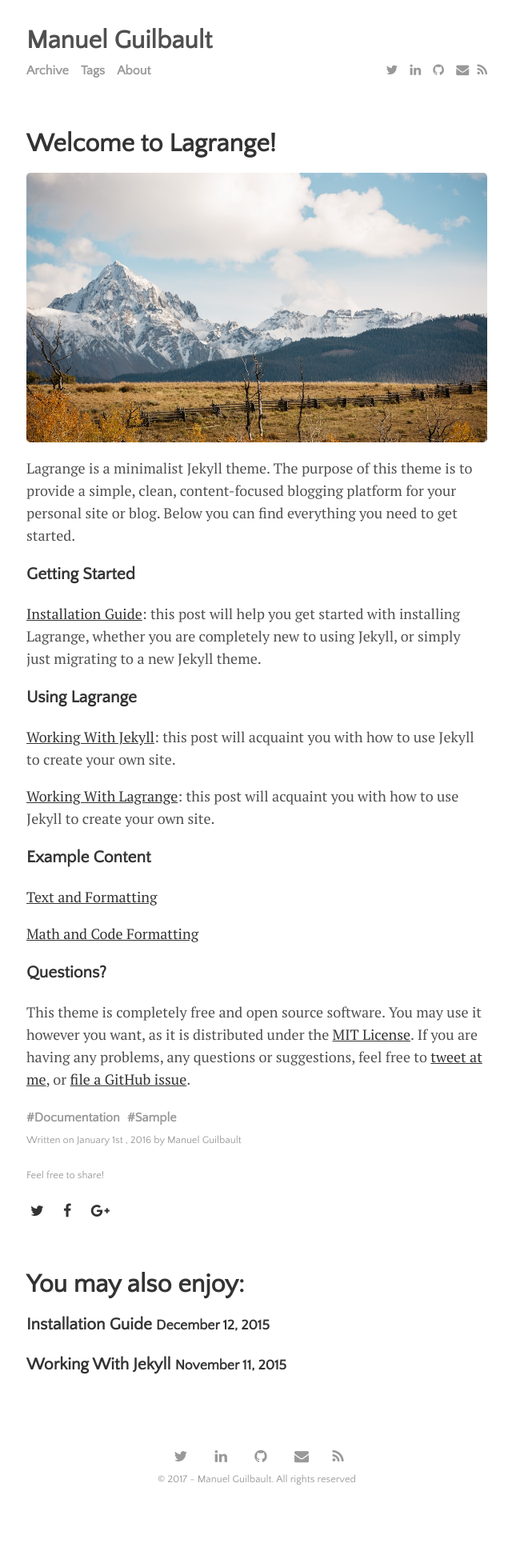
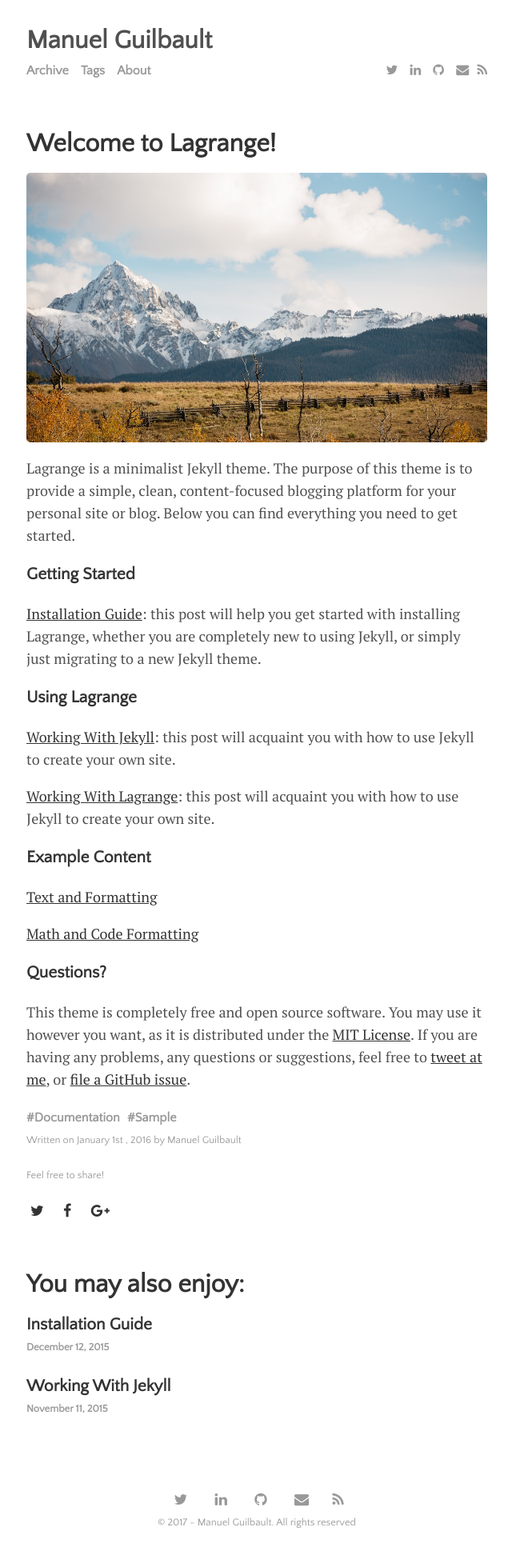
Before and after one commit to manuel-guilbault/manuel-guilbault.github.io, a Jekyll site: the page built from _posts/2016-01-01-Welcome-to-Lagrange.md, in a window 1280 px wide. Shown: the whole page at 80% size, without its empty margins (319-959 px from the left). Built offline with Jekyll 4.4.1, drawn with Linux system fonts in a browser that asks for light colours; nearby versions of some CDN libraries; before the commit the page ends 1895 px from its top, so only the background shows below that.

Commit message:
Style related posts' publication date

```diff
--- a/_includes/related-posts.html
+++ b/_includes/related-posts.html
@@ -8,10 +8,8 @@
         {% else %}
           <li>
             <h3>
-              <a href="{{ site.baseurl }}{{ related_post.url }}">
-                {{ related_post.title }}
-                <small>{{ related_post.date | date: "%B %-d, %Y" }}</small>
-              </a>
+              <a href="{{ site.baseurl }}{{ related_post.url }}">{{ related_post.title }}</a>
+              <span class="post-date">{{ related_post.date | date: "%B %-d, %Y" }}</span>
             </h3>
           </li>
           {% assign listed_posts_urls = listed_posts_urls | push: related_post.url %}
```
